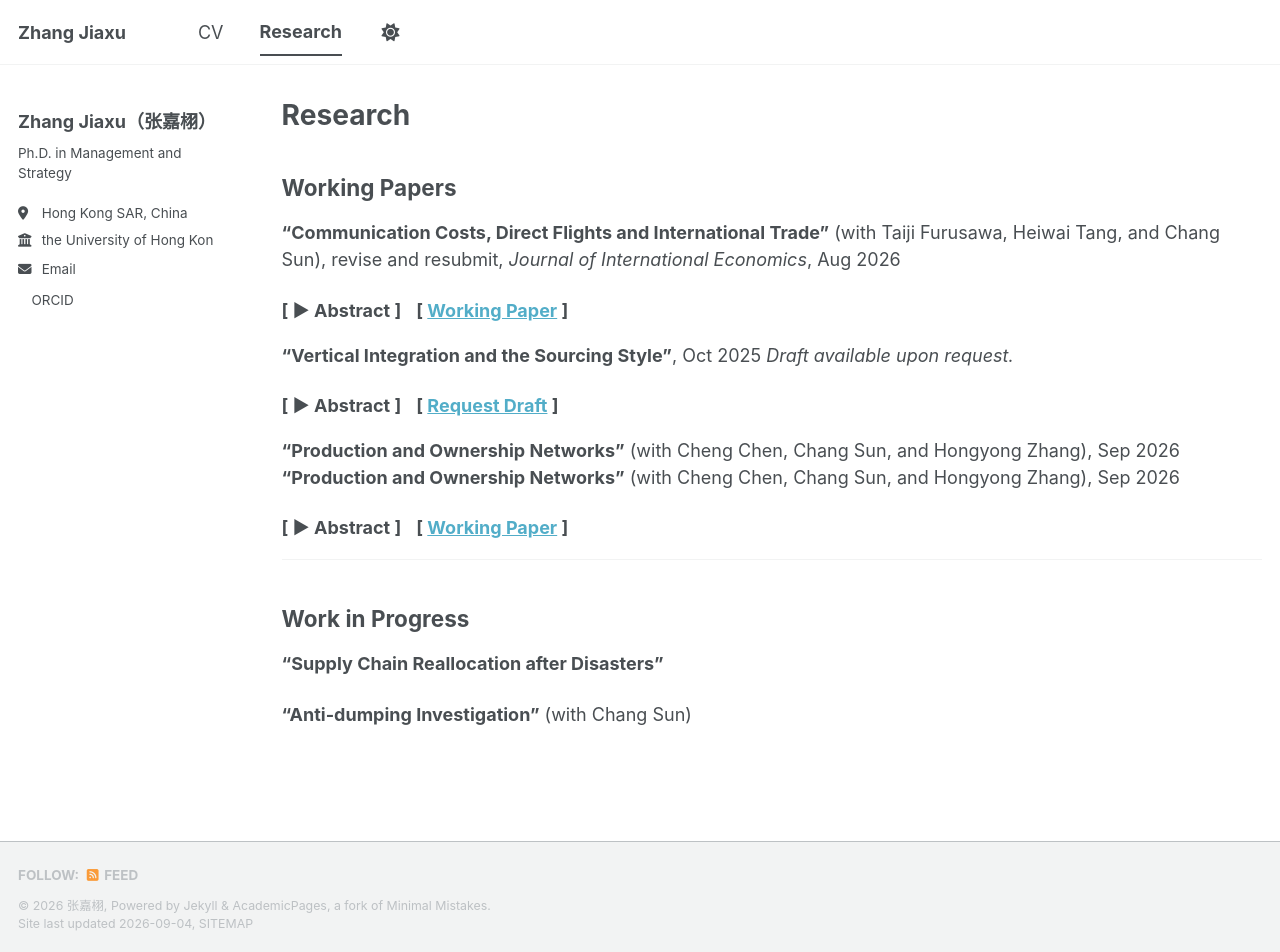
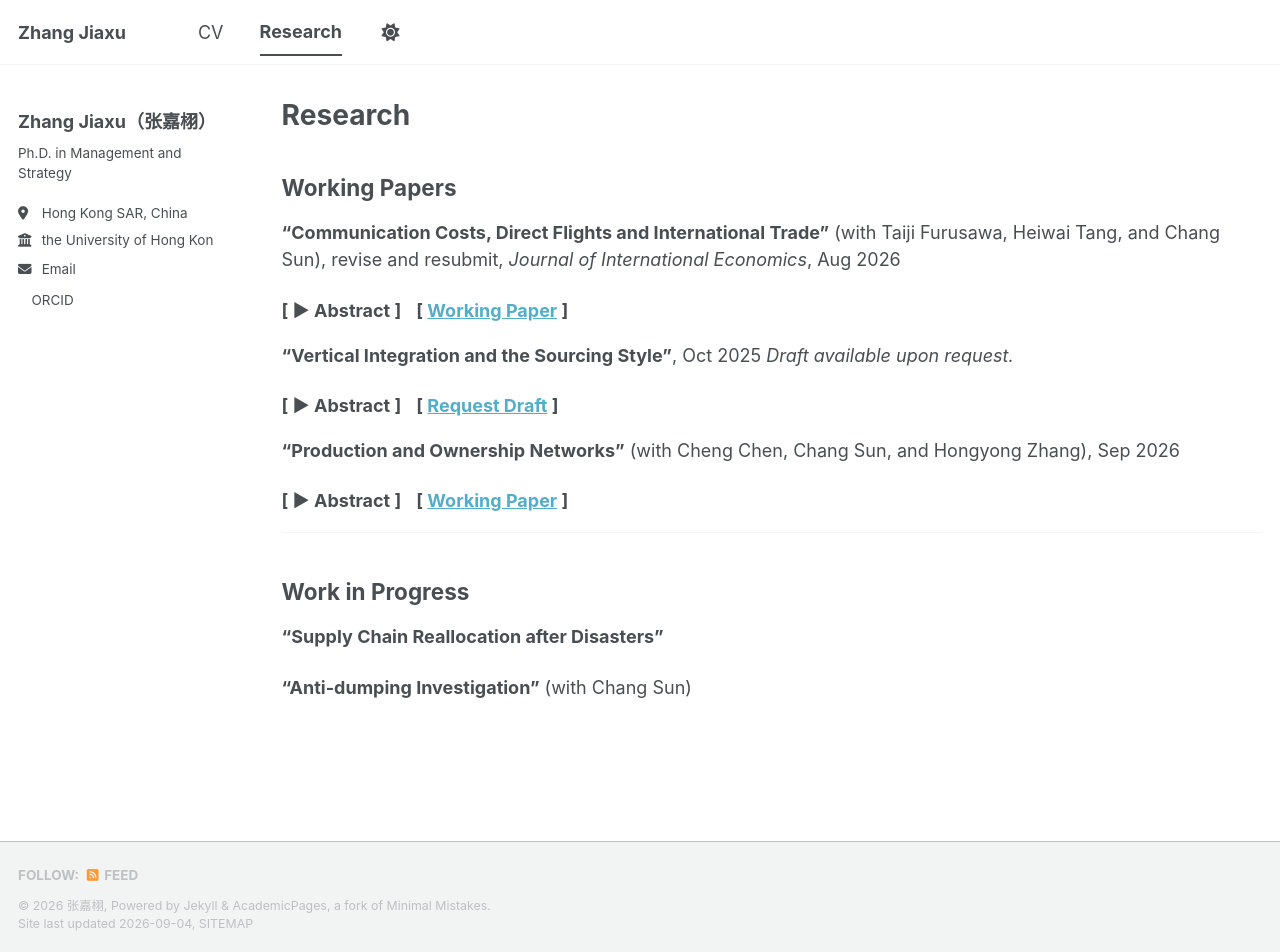
Before and after one commit to zhang-jia-xu/zhang-jia-xu.github.io, a Jekyll site: the page built from _pages/research.md, in a window 1280 px wide and 952 px high. Built offline with Jekyll 4.4.1, drawn with Linux system fonts in a browser that asks for light colours; a style sheet for code colours, icons or effects is not loaded.

Commit message:
fix errors in research.md

```diff
--- a/_pages/research.md
+++ b/_pages/research.md
@@ -8,39 +8,41 @@ author_profile: true
 ## Working Papers
 
 **"Communication Costs, Direct Flights and International Trade"** (with Taiji Furusawa, Heiwai Tang, and Chang Sun), revise and resubmit, *Journal of International Economics*, Aug 2026
+
 <details>
   <summary style="cursor: pointer; color: #494e52; display: flex; align-items: center;">
     <b>[ &#9654; Abstract ]</b>
     <span style="margin-left: 15px;"><b>[ <a href="/files/paper_Airlines.pdf">Working Paper</a> ]</b></span>
   </summary>
 
-  <p style="margin-top: 10px; margin-bottom: 1.5em; text-align: justify;">
+  <p style="margin-top: 10px; margin-bottom: 1.5em; text-align: left;">
   <i>We build a general equilibrium model of endogenous communication, quality control, and trade. The model yields a structural gravity equation in which exogenous communication costs raise the probability of product failure and reduce trade more for products with a lower elasticity of substitution. We treat direct flight connectedness as a key determinant of communication costs and estimate its causal effect on trade using an instrument based on the discontinuity of direct flights at around 6,000 miles created by air travel regulations. Novel data on international business lawsuits show that air connectedness lowers the probability of product failure. Combining the estimates with the model, we quantify the aggregate impact of air connectedness in three episodes: the long-run improvement in air connectedness, the disruption of international travel during the COVID-19 pandemic, and the closure of Russian and Ukrainian airspace after the outbreak of the war in Ukraine.</i>
   </p>
 </details>
 
 **"Vertical Integration and the Sourcing Style"**, Oct 2025
 *Draft available upon request.*
+
 <details>
   <summary style="cursor: pointer; color: #494e52; display: flex; align-items: center;">
     <b>[ &#9654; Abstract ]</b>
     <span style="margin-left: 15px;"><b>[ <a href="mailto:zhjiaxu@connect.hku.hk?subject=Request for Draft: Vertical Integration and the Sourcing Style">Request Draft</a> ]</b></span>
   </summary>
 
-  <p style="margin-top: 10px; margin-bottom: 1.5em; text-align: justify;">
+  <p style="margin-top: 10px; margin-bottom: 1.5em; text-align: left;">
   <i>I build a model of the boundary of the firm with asset ownership to show how firms can complement their organizational form by choosing different sourcing systems. I show that, given that both the ``Japanese'' style sourcing and the ``American'' style sourcing ensure similar quality levels, vertical integration and the ``Japanese'' style sourcing are complementary. Sourcing from related parties is more likely to result in a long-term relationship with high-frequency shipments and small shipment sizes. Complementarity is stronger when the asset of the upstream firm has greater value. Combining the ORBIS data, which has large-scale firm-to-firm ownership information, with the Panjiva data, which includes all the maritime firm-to-firm transaction records, I provide empirical evidence consistent with the above theoretical predictions.</i>
   </p>
 </details>
 
 **"Production and Ownership Networks"** (with Cheng Chen, Chang Sun, and Hongyong Zhang), Sep 2026
-**"Production and Ownership Networks"** (with Cheng Chen, Chang Sun, and Hongyong Zhang), Sep 2026
+
 <details>
   <summary style="cursor: pointer; color: #494e52; display: flex; align-items: center;">
     <b>[ &#9654; Abstract ]</b>
     <span style="margin-left: 15px;"><b>[ <a href="/files/paper_TSR.pdf">Working Paper</a> ]</b></span>
   </summary>
 
-  <p style="margin-top: 10px; margin-bottom: 1.5em; text-align: justify;">
+  <p style="margin-top: 10px; margin-bottom: 1.5em; text-align: left;">
   <i>Using data on both buyer-supplier and owner-subsidiary links between Japanese firms, we characterize the interconnection between production and ownership networks. In the cross-section, we find that the majority of the owner-subsidiary links are also buyer-supplier links, highlighting the role of goods or services transactions in vertical relationships. In addition, we find that firms are more likely to use buyers/suppliers that are already adopted by related parties, suggesting an indirect benefit of integration.</i>
   </p>
 </details>
```
Also changed, not shown: _pages/about.md (+1 -1 lines).
